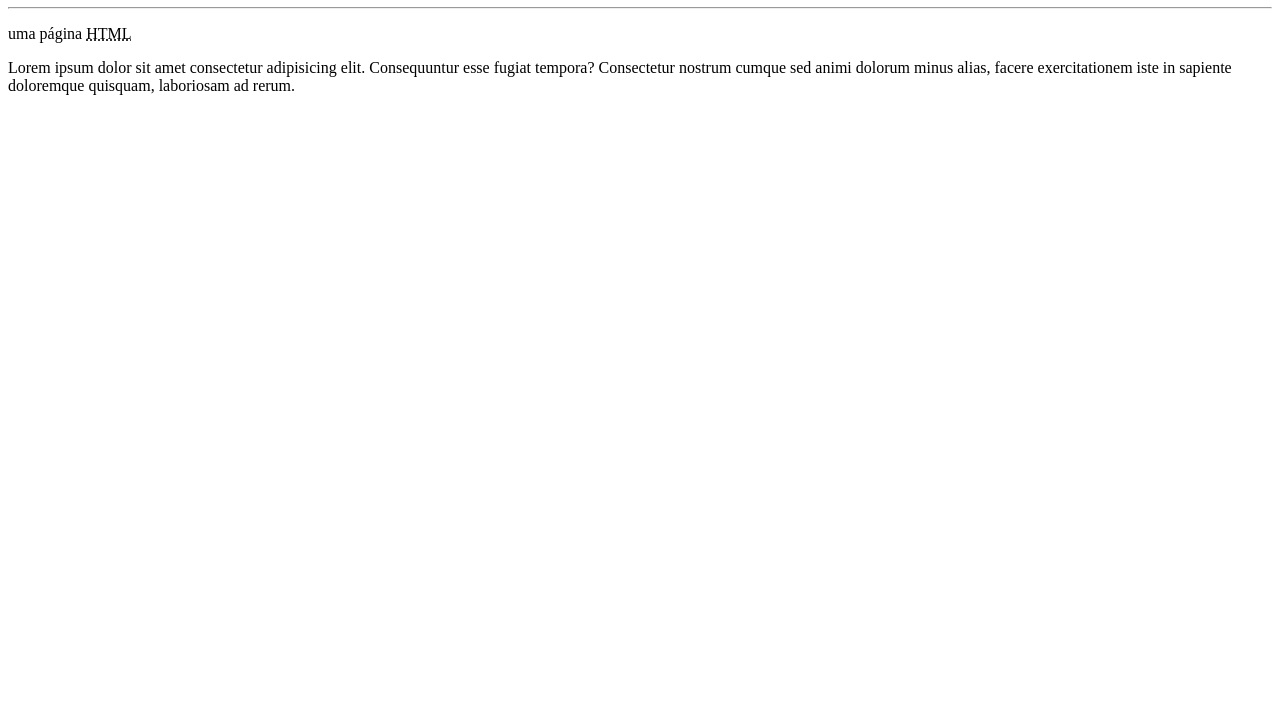
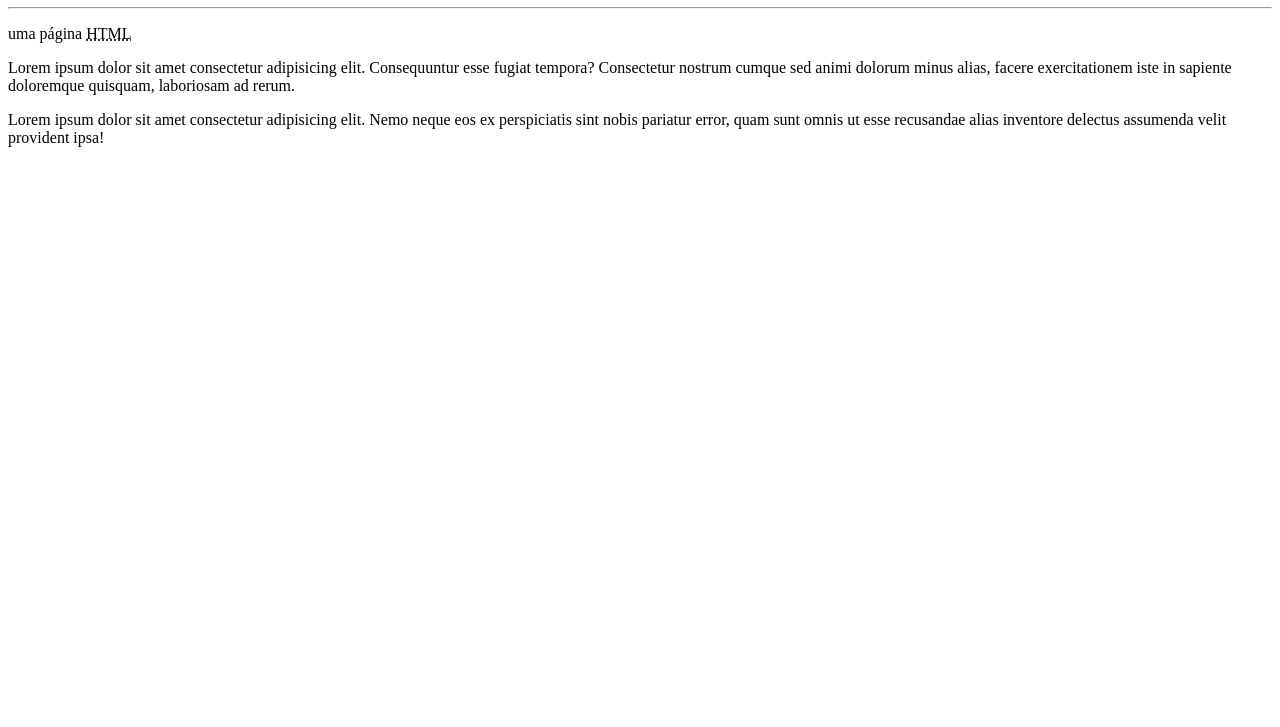
Before and after one commit to luis-botelho/Hello-Word, a plain HTML site: page exemple/index.html in a window 1280 px wide. Shown: the part 73-800 px from the top of the page. Drawn offline with Linux system fonts and the light colour scheme.

Commit message:
Adicionei um paragrafo

```diff
--- a/exemple/index.html
+++ b/exemple/index.html
@@ -11,5 +11,6 @@
     <hr>
     <p>uma página <abbr title="Hypertext markup language">HTML</HTML></abbr> </p>
     <p>Lorem ipsum dolor sit amet consectetur adipisicing elit. Consequuntur esse fugiat tempora? Consectetur nostrum cumque sed animi dolorum minus alias, facere exercitationem iste in sapiente doloremque quisquam, laboriosam ad rerum.</p>
+    <p>Lorem ipsum dolor sit amet consectetur adipisicing elit. Nemo neque eos ex perspiciatis sint nobis pariatur error, quam sunt omnis ut esse recusandae alias inventore delectus assumenda velit provident ipsa!</p>
 </body>
 </html>
```
